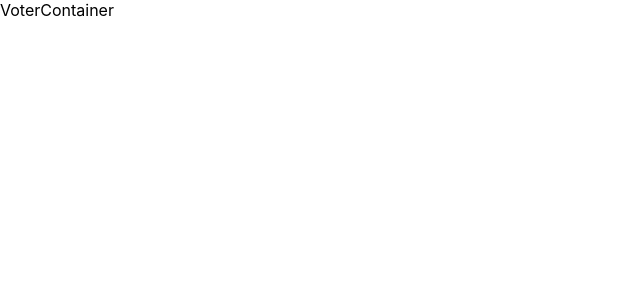
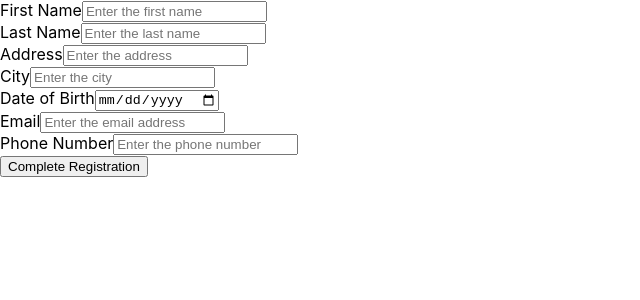
Before and after one commit to anunayamar/react-project-js, a React (Create React App) app: page /voters in a window 1280 px wide. Shown: the top 300 px of the page, without its empty margins (0-640 px from the left). Built offline with nearby package versions, Linux system fonts and the light colour scheme.

Commit message:
voter registration form

```diff
--- a/src/components/VoterContainer.js
+++ b/src/components/VoterContainer.js
@@ -1,5 +1,10 @@
 import React from "react";
+import VoterRegistrationForm from "./VoterRegistrationForm";
 
 export default function VoterContainer() {
-  return <div>VoterContainer</div>;
+  return (
+    <div>
+      <VoterRegistrationForm />
+    </div>
+  );
 }
--- /dev/null
+++ b/src/components/VoterRegistrationForm.js
@@ -0,0 +1,97 @@
+import React, { useState } from "react";
+
+export default function VoterRegistrationForm() {
+  const [registrationForm, setRegistrationForm] = useState({
+    fName: "",
+    lName: "",
+    address: "",
+    city: "",
+    dob: "",
+    email: "",
+    telNumber: "",
+  });
+
+  const onChangeHandler = (event) => {
+    console.log(`${event.target.name} ${event.target.value}`);
+    setRegistrationForm({
+      ...registrationForm,
+      [event.target.name]: event.target.value,
+    });
+  };
+
+  return (
+    <div>
+      <div>
+        <label>First Name</label>
+        <input
+          name="fName"
+          type="text"
+          placeholder="Enter the first name"
+          value={registrationForm.fName}
+          onChange={onChangeHandler}
+        />
+      </div>
+      <div>
+        <label>Last Name</label>
+        <input
+          name="lName"
+          type="text"
+          placeholder="Enter the last name"
+          value={registrationForm.lName}
+          onChange={onChangeHandler}
+        />
+      </div>
+      <div>
+        <label>Address</label>
+        <input
+          name="address"
+          type="text"
+          placeholder="Enter the address"
+          value={registrationForm.address}
+          onChange={onChangeHandler}
+        />
+      </div>
+      <div>
+        <label>City</label>
+        <input
+          name="city"
+          type="text"
+          placeholder="Enter the city"
+          value={registrationForm.city}
+          onChange={onChangeHandler}
+        />
+      </div>
+      <div>
+        <label>Date of Birth</label>
+        <input
+          name="dob"
+          type="date"
+          placeholder="Enter the date of birth"
+          value={registrationForm.dob}
+          onChange={onChangeHandler}
+        />
+      </div>
+      <div>
+        <label>Email</label>
+        <input
+          name="email"
+          type="email"
+          placeholder="Enter the email address"
+          value={registrationForm.email}
+          onChange={onChangeHandler}
+        />
+      </div>
+      <div>
+        <label>Phone Number</label>
+        <input
+          name="telNumber"
+          type="tel"
+          placeholder="Enter the phone number"
+          value={registrationForm.telNumber}
+          onChange={onChangeHandler}
+        />
+      </div>
+      <button>Complete Registration</button>
+    </div>
+  );
+}
```
